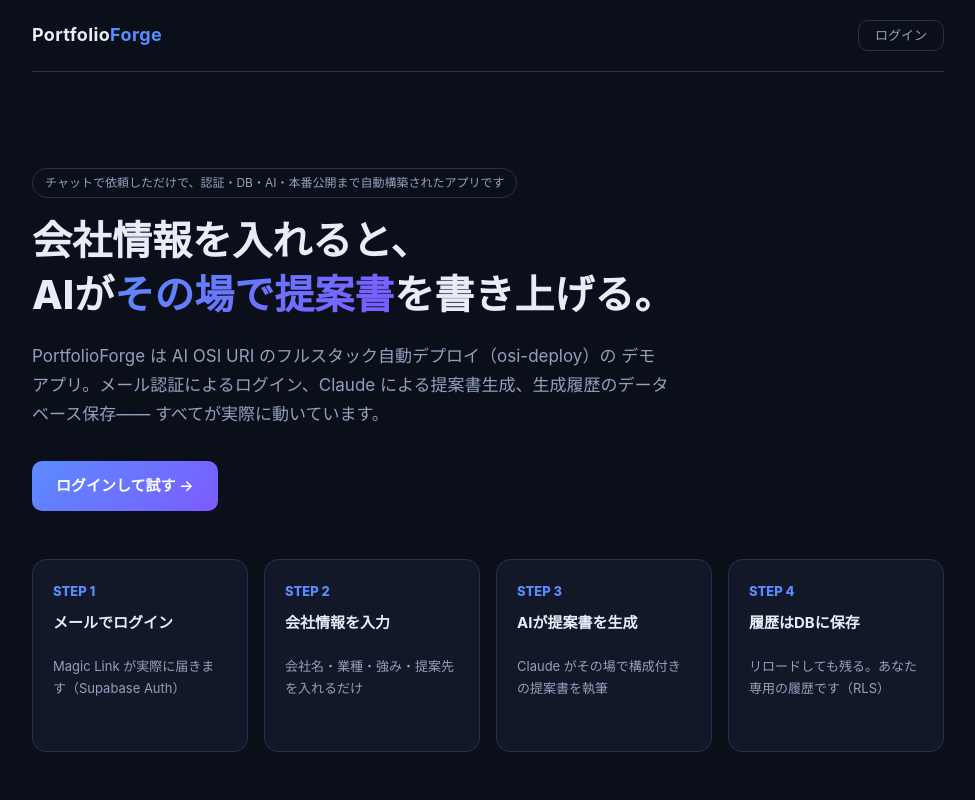
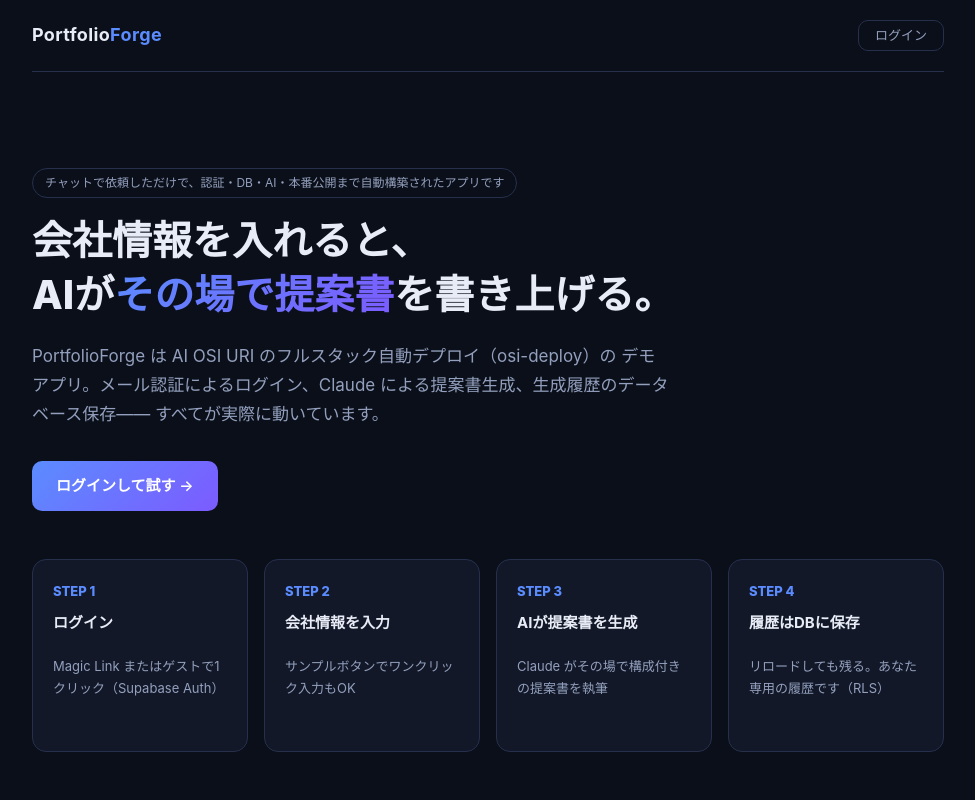
Before and after one commit to toma-ryo22-fixer/portfolio-forge, a Next.js app: page / in a window 1280 px wide. Shown: the top 800 px of the page, without its empty margins (152-1127 px from the left). Built offline with nearby package versions, Linux system fonts and the light colour scheme.

Commit message:
feat: LPに生成例ギャラリーを追加 (update-deploy)

```diff
--- a/app/page.js
+++ b/app/page.js
@@ -1,4 +1,5 @@
 import Link from "next/link";
+import SampleGallery from "./components/SampleGallery";
 
 export default function Home() {
   return (
@@ -34,13 +35,13 @@
         <div className="steps">
           <div className="step">
             <div className="num">STEP 1</div>
-            <h3>メールでログイン</h3>
-            <p>Magic Link が実際に届きます（Supabase Auth）</p>
+            <h3>ログイン</h3>
+            <p>Magic Link またはゲストで1クリック（Supabase Auth）</p>
           </div>
           <div className="step">
             <div className="num">STEP 2</div>
             <h3>会社情報を入力</h3>
-            <p>会社名・業種・強み・提案先を入れるだけ</p>
+            <p>サンプルボタンでワンクリック入力もOK</p>
           </div>
           <div className="step">
             <div className="num">STEP 3</div>
@@ -55,6 +56,8 @@
         </div>
       </section>
 
+      <SampleGallery />
+
       <footer className="footer">
         Built end-to-end with osi-deploy — GitHub / Vercel / Supabase / Claude
         API. © AI OSI URI
```
